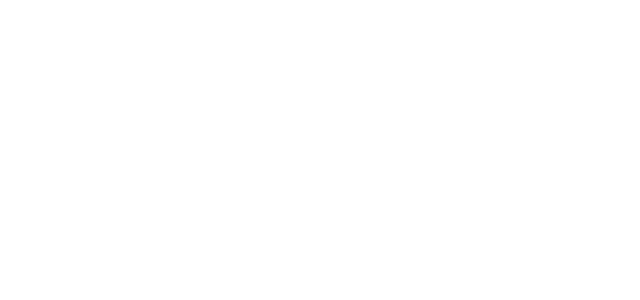
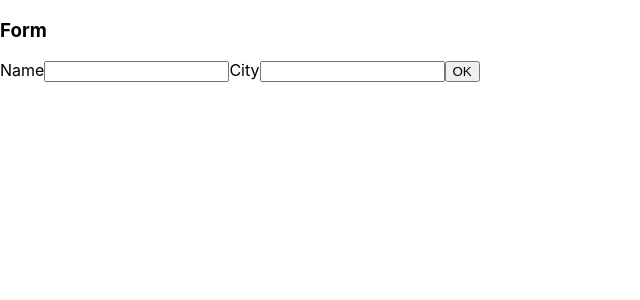
Before and after one commit to Kunalsinh/230823103, a React (Create React App) app: page /form in a window 1280 px wide. Shown: the top 300 px of the page, without its empty margins (0-640 px from the left). Built offline with nearby package versions, Linux system fonts and the light colour scheme.

Commit message:
useEffect, useRef, useState completed!

```diff
--- a/src/App.js
+++ b/src/App.js
@@ -1,22 +1,23 @@
 import logo from "./logo.svg";
 import "./App.css";
 import Suggestion from "./Suggestions";
+import Resume from "./Resumes.js";
+import Hook from "./Hooks.js";
 const allData = require("./suggestionsData.json");
 
 function App() {
   console.log(allData);
   return (
     <>
-    {/*
-    {
+    {/* {
       allData.map(function (suggest) {
         return <Suggestion suggestionPic={suggest.suggestPic} suggestionName={suggest.suggestName} />
       })
-    }
-    */}
+    }  */}
 
     {
-
+      // <Resume/>
+      <Hook />
     }
     </>
   );
--- /dev/null
+++ b/src/Hooks.js
@@ -0,0 +1,35 @@
+import React, { useRef, useEffect, useState } from "react";
+
+function Hook() {
+    const name = useRef(null);
+    const [city,setCity] = useState("");
+
+  function handleHook() {
+    console.log(`${name.current.value}`);
+  }
+
+  useEffect(() =>{
+    console.log("Called!")
+
+  },[])
+
+  return (
+    <>
+      <div>
+        <h3>Form</h3>
+        <form onSubmit={handleHook}>
+          <label>Name</label>
+          <input name="Name" type="text" ref={name} />
+
+          <label>City</label>
+          <input name="city" type="text" onChange={(e)=>{
+            setCity(e.target.value);
+          }}/>
+
+          <button type="submit">OK</button>
+        </form>
+      </div>
+    </>
+  );
+}
+export default Hook;
--- a/src/Resumes.js
+++ b/src/Resumes.js
@@ -1,20 +1,42 @@
+import React, {useState} from 'react';
 import logo from './logo.svg';
 import './App.css';
 
+
 function Resume() {
+
+  const [name,setName] = useState("Mr. Neel Bhatti");
+  const [designation,setDesignation] = useState("Developer");
+
+  function handlingForm(e){
+    console.log(e.target.name)
+    if(e.target.name === "name"){
+      setName(e.target.value)
+    }
+
+    if(e.target.name === "designation"){
+      setDesignation(e.target.value)
+    }
+  }
+
   return (
     <>
+     <div>
+      <input name="name" onChange={(e)=>{handlingForm(e)}} />
+      <input name="designation" onChange={(e)=>{handlingForm(e)}} />
+    </div>
     <div style={{display:'flex', flexDirection:'row', justifyContent:'center'}}>
     <div className="resume" style={{background:"#1f1e2e", marginTop:'20px',marginLeft:'20px',padding:'5px',width:'20%'}}>
 
     {/* Image */}
-    <img src="assets/bio-image.jpg" alt='' style={{height:'300px', width:'250px', margin:'10%',borderRadius:'10px'}}/>
+    <img src="assets/bio-image.jpg" alt='' style={{height:'300px', width:'250px', margin:'10%',borderRadius:'10px',marginLeft:"10px"}}/>
 
 
     {/* Name div */}
       <div style={{color:'white', margin:'10%', fontSize:'14px'}}>
       <header>
-        <h1 style={{marginTop:'-50px',marginBottom:'35px'}}>Darshan Maraviya</h1>
+        <h1 style={{marginTop:'-30px',marginBottom:'35px'}}>{name}</h1>
+        <h1 style={{marginTop:'-30px',marginBottom:'35px'}}>{designation}</h1>
       </header>
 
     {/* Contact */}
@@ -148,6 +170,8 @@
 
     </div>
     </div>
+
+
     </>
   );
 }
```
